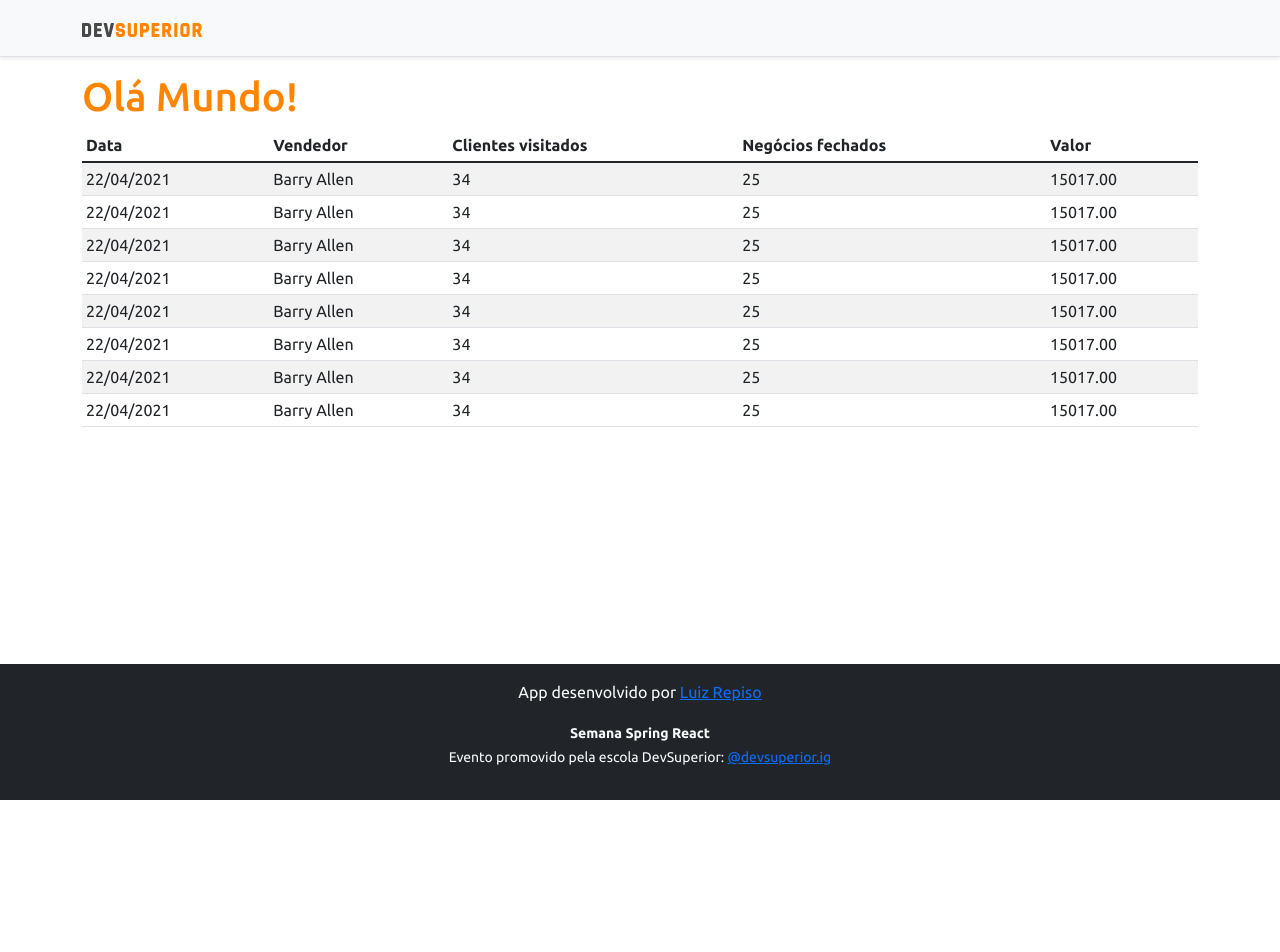
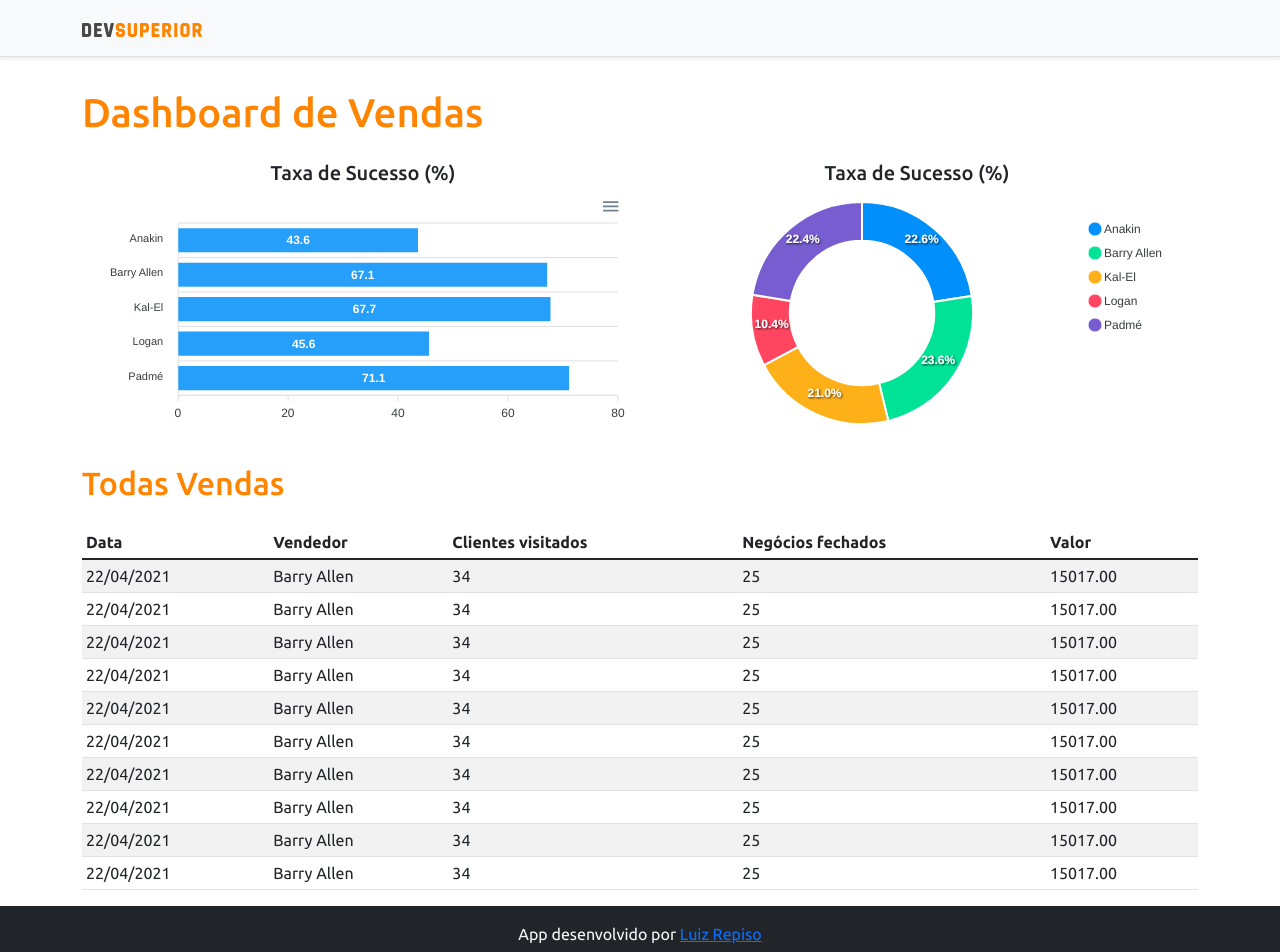
Before and after one commit to luizrepiso/projeto-sds3, a React (Create React App) app in the folder frontend/: page / in a window 1280 px wide. Shown: the top 952 px of the page. Before the commit the page ends 800 px from the top, so only its background shows below. Built offline with nearby package versions, Linux system fonts and the light colour scheme.

Commit message:
Static Charts

```diff
--- a/frontend/package.json
+++ b/frontend/package.json
@@ -13,9 +13,11 @@
     "@types/node": "^12.0.0",
     "@types/react": "^17.0.0",
     "@types/react-dom": "^17.0.0",
+    "apexcharts": "^3.28.1",
     "bootstrap": "^5.1.1",
     "jquery": "1.9.1",
     "react": "^17.0.2",
+    "react-apexcharts": "^1.3.9",
     "react-dom": "^17.0.2",
     "react-scripts": "4.0.3",
     "typescript": "^4.1.2",
--- a/frontend/src/App.tsx
+++ b/frontend/src/App.tsx
@@ -1,20 +1,34 @@
-import NavBar from "components/NavBar";
+import NavBar from "./components/NavBar";
+import BarChart from "./components/BarChart";
 import DataTable from "./components/Data Table/inde";
 import Footer from "./components/Footer";
+import DonutChart from "./components/DonutChart";
 
 function App() {
   return (
     <>
       <NavBar />
       <div className="container">
-        <h1 className="text-primary"> Olá Mundo!</h1>
+        <h1 className="text-primary py-3"> Dashboard de Vendas</h1>
 
-      <DataTable />
+        <div className="row px-3">
+          <div className="col-sm-6">
+            <h5 className="text-center text secondary" >Taxa de Sucesso (%) </h5>
+            <BarChart />
+          </div>
+          <div className="col-sm-6">
+          <h5 className="text-center text secondary" >Taxa de Sucesso (%) </h5>
+            <DonutChart />
+          </div>
+        </div>
+        <div className="py-3">
+          <h2 className="text-primary">Todas Vendas</h2>
+        </div>
+        <DataTable />
       </div>
-     <Footer />
-
-      </>
-      );
+      <Footer />
+    </>
+  );
 }
 
-      export default App;
+export default App;
--- /dev/null
+++ b/frontend/src/components/BarChart/index.tsx
@@ -0,0 +1,34 @@
+import Chart from 'react-apexcharts';
+const BarChart = () => {
+const options = {
+    plotOptions: {
+        bar: {
+            horizontal: true,
+        }
+    },
+};
+
+const mockData = {
+    labels: {
+        categories: ['Anakin', 'Barry Allen', 'Kal-El', 'Logan', 'Padmé']
+    },
+    series: [
+        {
+            name: "% Sucesso",
+            data: [43.6, 67.1, 67.7, 45.6, 71.1]
+        }
+    ]
+};
+
+
+return (
+    <Chart
+        options={{ ...options, xaxis: mockData.labels }}
+        series={mockData.series}
+        type="bar"
+        height="240"
+    />
+);
+}
+
+export default BarChart;
--- a/frontend/src/components/Data Table/inde.tsx
+++ b/frontend/src/components/Data Table/inde.tsx
@@ -68,6 +68,20 @@
                         <td>25</td>
                         <td>15017.00</td>
                         </tr>
+                        <tr>
+                        <td>22/04/2021</td>
+                        <td>Barry Allen</td>
+                        <td>34</td>
+                        <td>25</td>
+                        <td>15017.00</td>
+                        </tr>
+                        <tr>
+                        <td>22/04/2021</td>
+                        <td>Barry Allen</td>
+                        <td>34</td>
+                        <td>25</td>
+                        <td>15017.00</td>
+                        </tr>
                 </tbody>
             </table>
         </div>
--- /dev/null
+++ b/frontend/src/components/DonutChart/index.tsx
@@ -0,0 +1,27 @@
+import Chart from 'react-apexcharts';
+
+
+const DonutChart = () => {
+
+        const mockData = {
+            series: [477138, 499928, 444867, 220426, 473088],
+            labels: ['Anakin', 'Barry Allen', 'Kal-El', 'Logan', 'Padmé']
+        }
+
+        const options = {
+            legend: {
+                show: true
+            }
+        }
+            return (
+                <Chart
+        options={{ ...options, labels: mockData.labels }}
+        series={mockData.series}
+        type="donut"
+        height="240"
+    />
+
+    );
+}
+
+export default DonutChart;
```
Also changed, not shown: 1 other file (tests, documents, lock files or other folders).
